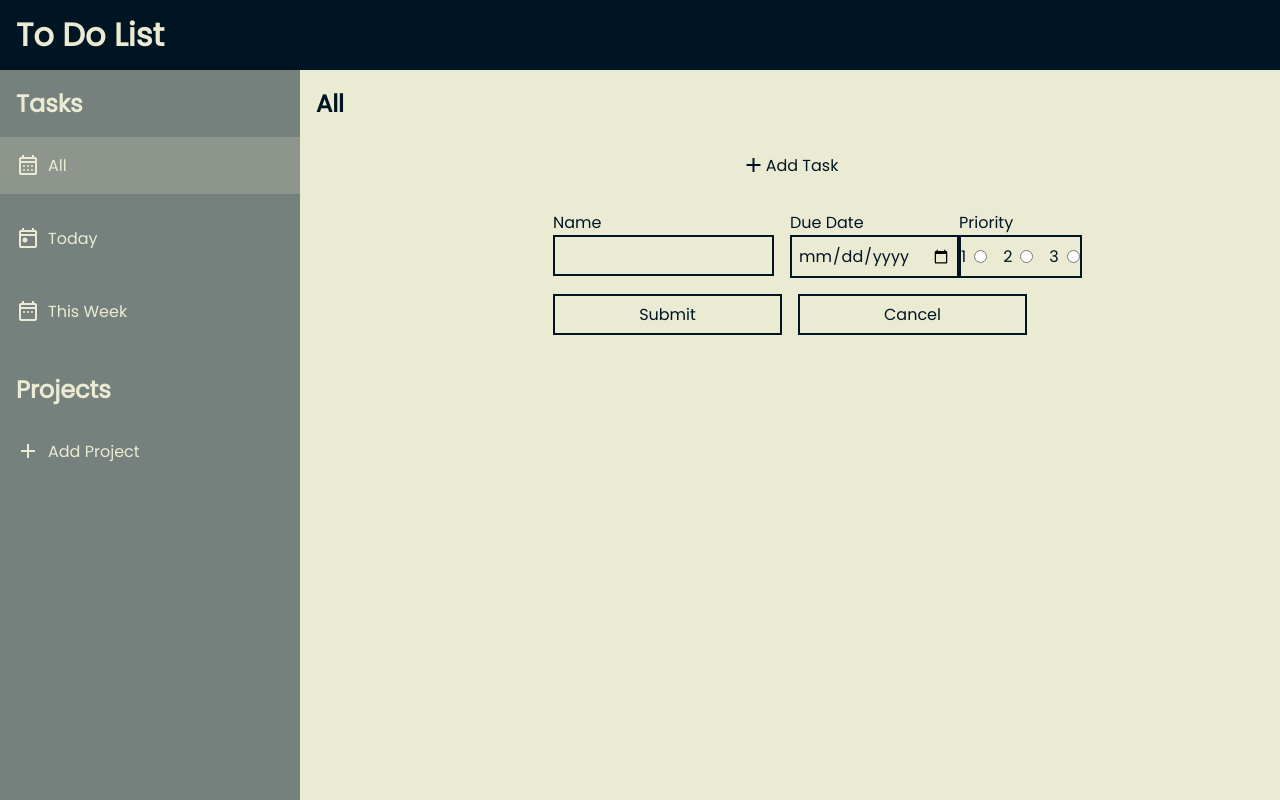
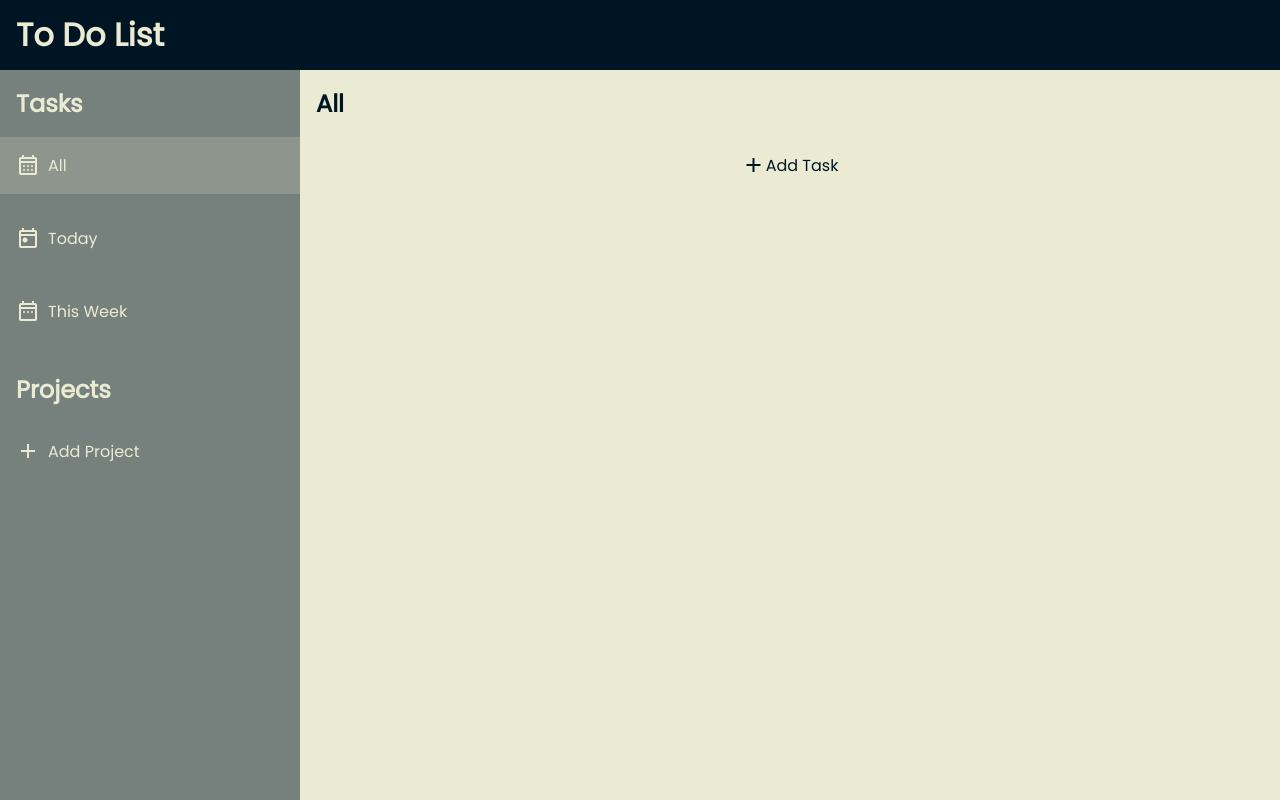
Before and after one commit to Martin-Ukhanov/to-do-list, a plain HTML site: page index.html in a window 1280 px wide. Drawn offline with nearby package versions, Linux system fonts and the light colour scheme.

Commit message:
Progress made on add task

```diff
--- a/index.html
+++ b/index.html
@@ -46,43 +46,24 @@
             </div>
             <div id="content">
                 <h2 class="heading"></h2>
-                <button id="add-task-btn">
+                <button id="add-task-btn" class="active">
                     <span class="material-symbols-outlined">add</span>
                     <p>Add Task</p>
                 </button>
-                <form action="#">
-                    <div class="input">
-                        <div class="name">
+                <form action="#" id="add-task-form">
+                    <div>
+                        <div>
                             <label for="name-input">Name</label>
                             <input type="text" name="name" id="name-input">
                         </div>
                         <div>
-                            <div class="due-date">
-                                <label for="due-date-input">Due Date</label>
-                                <input type="date" name="dueDate" id="due-date-input">
-                            </div>
-                            <div class="priority">
-                                <p>Priority</p>
-                                <div>
-                                    <div>
-                                        <label for="priority-input">1</label>
-                                        <input type="radio" name="priority" id="priority-input" value="1">
-                                    </div>
-                                    <div>
-                                        <label for="priority-input">2</label>
-                                        <input type="radio" name="priority" id="priority-input" value="2">
-                                    </div>
-                                    <div>
-                                        <label for="priority-input">3</label>
-                                        <input type="radio" name="priority" id="priority-input" value="3">
-                                    </div>
-                                </div>
-                            </div>
+                            <label for="due-date-input">Due Date</label>
+                            <input type="date" name="dueDate" id="due-date-input">
                         </div>
                     </div>
                     <div>
                         <button type="submit">Submit</button>
-                        <button type="button">Cancel</button>
+                        <button type="button" id="cancel-add-task-btn">Cancel</button>
                     </div>
                 </form>
                 <div id="tasks-grid"></div>
--- a/style.css
+++ b/style.css
@@ -6,7 +6,7 @@
     --color-3: #8D958D;
     --color-4: #76807C;
     --color-5: #001524;
-    --min-body-width: 300px;
+    --min-body-width: 400px;
     --header-height: 70px;
     --menu-width: 300px;
 }
@@ -112,9 +112,13 @@ main {
 }
 
 #add-task-btn {
-    display: flex;
+    display: none;
     justify-content: center;
     padding: 1rem;
+}
+
+#add-task-btn.active {
+    display: flex;
 }
 
 #add-task-btn:hover {
@@ -147,65 +151,28 @@ main {
     justify-content: space-around;
 }
 
-.task.priority-1 {
-    border-right: 1rem solid red;
-}
-
-.task.priority-2 {
-    border-right: 1rem solid yellow;
-}
-
-.task.priority-3 {
-    border-right: 1rem solid green;
-}
-
-/* Form */
-form {
-    display: flex;
+/* Add task form */
+#add-task-form {
+    display: none;
     flex-direction: column;
-    align-items: center;
     row-gap: 1rem;
 }
 
-form > div {
-    width: 50%;
+#add-task-form.active {
+    display: flex;
+}
+
+#add-task-form > div {
     display: flex;
     column-gap: 1rem;
 }
 
-form > div > div {
-    width: 50%;
-    display: flex;
+#add-task-form > div > div {
+    width: 100%;
 }
 
-.xxx {
-    display: flex;
-
-}
-
-form .name,
-form .due-date,
-form .priority {
-    display: flex;
-    flex-direction: column;
-    column-gap: 1rem;
-}
-
-form .priority > div {
-    height: 100%;
-    display: flex;
-    align-items: center;
-    column-gap: 1rem;
-    border: 2px solid var(--color-5);
-}
-
-form .priority > div > div {
-    display: flex;
-    column-gap: 0.5rem;
-}
-
-form input,
-form button {
+#add-task-form input,
+#add-task-form button {
     width: 100%;
     padding: 6px;
     font-family: inherit;
@@ -216,7 +183,7 @@ form button {
     outline: none;
 }
 
-form button:hover {
+#add-task-form button:hover {
     background-color: var(--color-2);
 }
 
```
Also changed, not shown: main.js (+1 -1 lines).
